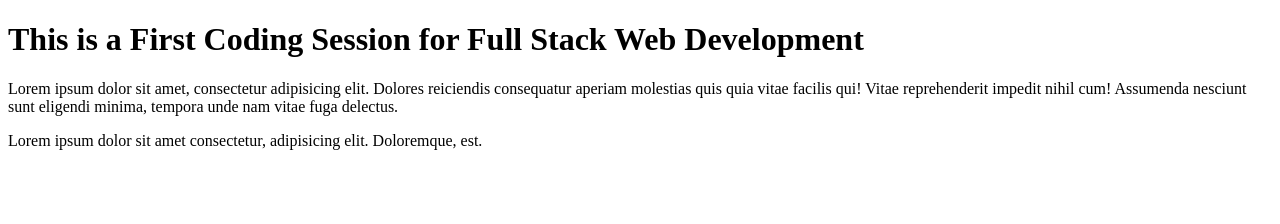
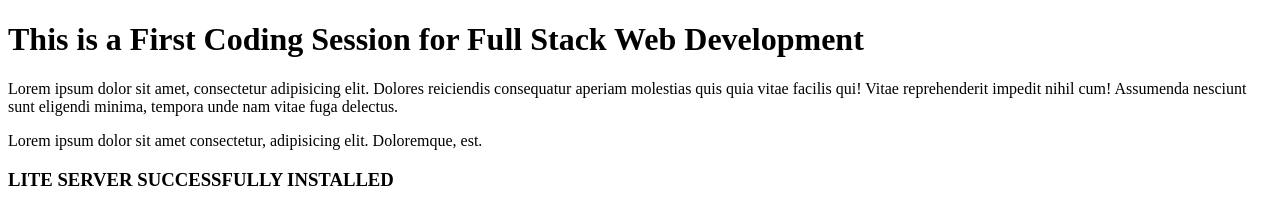
Before and after one commit to mohammedsaif001/git-test, a website: page index.html in a window 1280 px wide. Drawn offline with Linux system fonts and the light colour scheme.

Commit message:
Fourth Commit

```diff
--- a/index.html
+++ b/index.html
@@ -10,5 +10,6 @@
     <h1>This is a First Coding Session for Full Stack Web Development</h1>
     <p>Lorem ipsum dolor sit amet, consectetur adipisicing elit. Dolores reiciendis consequatur aperiam molestias quis quia vitae facilis qui! Vitae reprehenderit impedit nihil cum! Assumenda nesciunt sunt eligendi minima, tempora unde nam vitae fuga delectus.</p>
     <p>Lorem ipsum dolor sit amet consectetur, adipisicing elit. Doloremque, est.</p>
+    <h3>LITE SERVER SUCCESSFULLY INSTALLED</h3>
 </body>
 </html>
```
Also changed, not shown: package.json (added, +24 -0 lines), 2 other files.
